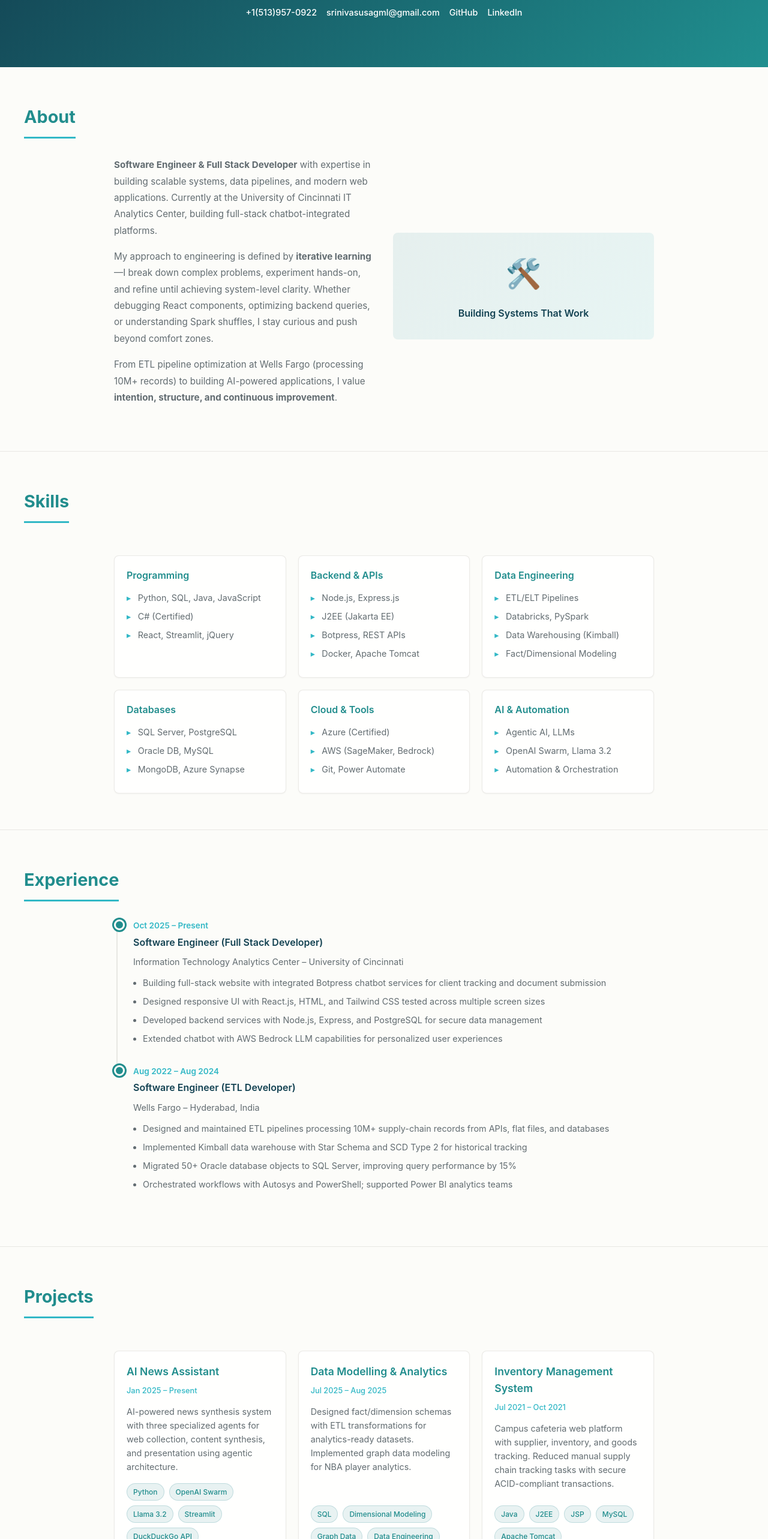
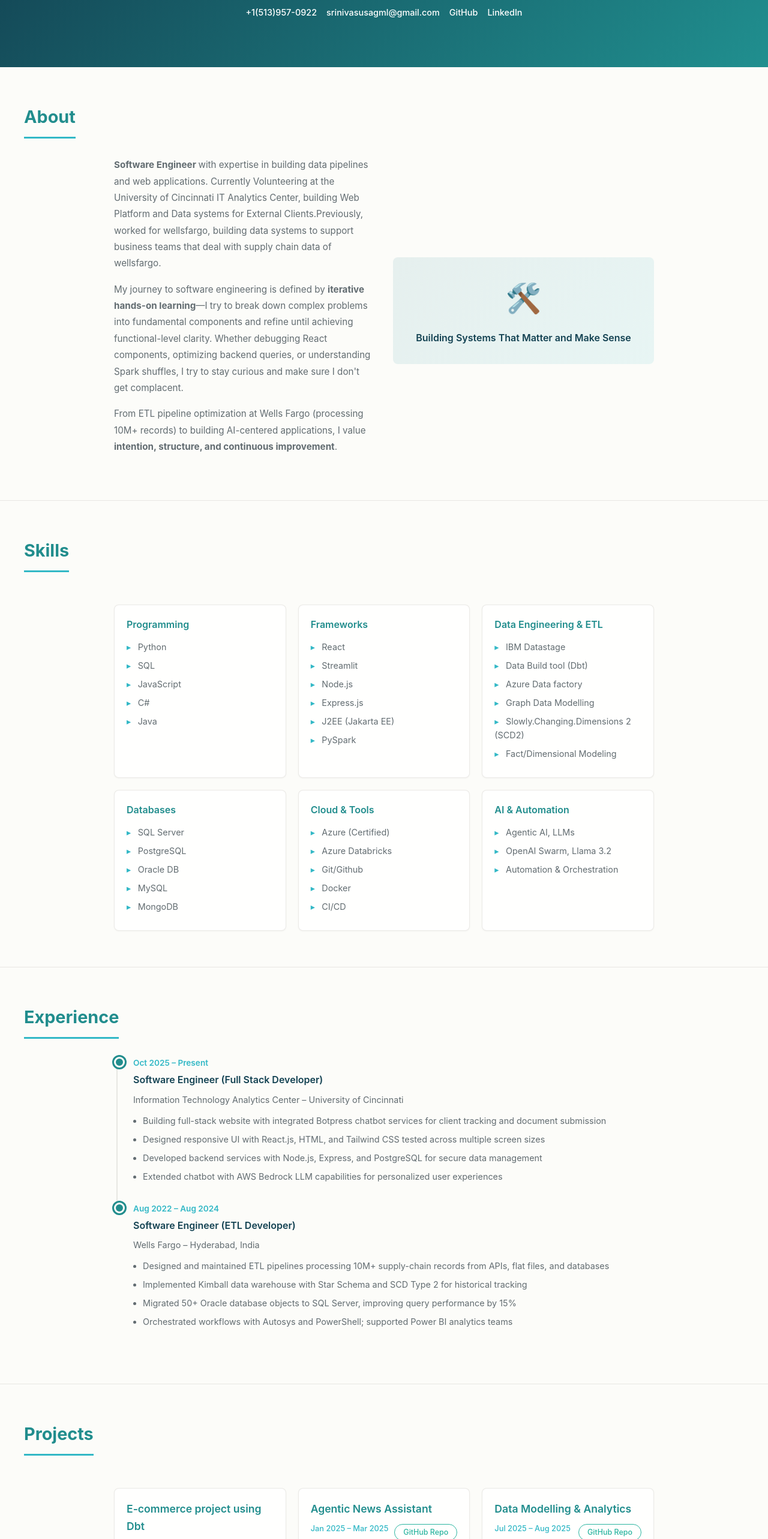
Before and after one commit to SrinivasVssj/My_Portfolio, a React (Vite) app: page / in a window 1280 px wide. Shown: the part 234-2800 px from the top of the page at 60% size. Built offline with nearby package versions, Linux system fonts and the light colour scheme.

Commit message:
Latest Updates on Portfolio (19-02-2026)

```diff
--- a/src/components/About.jsx
+++ b/src/components/About.jsx
@@ -7,23 +7,24 @@ const About = () => {
       <div className="about-content">
         <div className="about-text">
           <p>
-            <strong>Software Engineer & Full Stack Developer</strong> with expertise in building scalable systems,
-            data pipelines, and modern web applications. Currently at the University of Cincinnati IT Analytics Center,
-            building full-stack chatbot-integrated platforms.
+            <strong>Software Engineer </strong> with expertise in building
+            data pipelines and web applications. Currently Volunteering at the University of Cincinnati IT Analytics Center,
+            building Web Platform and Data systems for External Clients.Previously, worked for wellsfargo, building data systems
+            to support business teams that deal with supply chain data of wellsfargo.
           </p>
           <p>
-            My approach to engineering is defined by <strong>iterative learning</strong>—I break down complex problems,
-            experiment hands-on, and refine until achieving system-level clarity. Whether debugging React components,
-            optimizing backend queries, or understanding Spark shuffles, I stay curious and push beyond comfort zones.
+            My journey to software engineering is defined by <strong>iterative hands-on learning</strong>—I try to break down complex problems
+            into fundamental components and refine until achieving functional-level clarity. Whether debugging React components,
+            optimizing backend queries, or understanding Spark shuffles, I try to stay curious and make sure I don't get complacent.
           </p>
           <p>
-            From ETL pipeline optimization at Wells Fargo (processing 10M+ records) to building AI-powered applications,
+            From ETL pipeline optimization at Wells Fargo (processing 10M+ records) to building AI-centered applications,
             I value <strong>intention, structure, and continuous improvement</strong>.
           </p>
         </div>
         <div className="about-visual">
           <p className="visual-emoji">🛠️</p>
-          <p className="visual-text">Building Systems That Work</p>
+          <p className="visual-text">Building Systems That Matter and Make Sense</p>
         </div>
       </div>
     </section>
--- a/src/components/Contact.jsx
+++ b/src/components/Contact.jsx
@@ -3,11 +3,11 @@ import React from 'react';
 const Contact = () => {
   return (
     <section className="section contact-section">
-      <h2 className="section-title">Ready to Collaborate?</h2>
+      <h2 className="section-title">If you want to collaborate or learn more about my work</h2>
       <p className="contact-subtitle">
-        I'm always interested in opportunities where engineering clarity, ownership, and continuous learning matter.
+        I'm always interested in opportunities where building something would help your business.
       </p>
-      <a href="mailto:srinivasusagml@gmail.com" className="cta-button" target="_blank" rel="noopener noreferrer">Get In Touch</a>
+      <a href="mailto:srinivasusagml@gmail.com" className="cta-button" target="_blank" rel="noopener noreferrer">Click here to Get In Touch</a>
     </section>
   );
 };
--- a/src/components/Education.jsx
+++ b/src/components/Education.jsx
@@ -6,7 +6,7 @@ const Education = () => {
       degree: 'Master of Science in Information Technology',
       school: 'University of Cincinnati',
       period: 'Aug 2024 – Dec 2025',
-      gpa: '3.85/4',
+      gpa: '3.87/4',
       location: 'Cincinnati, Ohio, US'
     },
     {
--- a/src/components/Hero.jsx
+++ b/src/components/Hero.jsx
@@ -5,7 +5,7 @@ const Hero = () => {
     <section className="hero">
       <div className="hero-content">
         <h1 className="hero-title">Srinivas Reddy Kadira</h1>
-        <p className="hero-tagline">Full Stack Engineer | Data Engineering | AI/ML</p>
+        <p className="hero-tagline">Data Engineer with Software Development Capabilities | Agentic AI Enthusiast</p>
         <div className="hero-contact">
           <a href="tel:+15139570922" target="_blank" rel="noopener noreferrer">+1(513)957-0922</a>
           <a href="mailto:srinivasusagml@gmail.com" target="_blank" rel="noopener noreferrer">srinivasusagml@gmail.com</a>
--- a/src/components/Projects.jsx
+++ b/src/components/Projects.jsx
@@ -3,20 +3,36 @@ import React from 'react';
 const Projects = () => {
   const projects = [
     {
-      title: 'AI News Assistant',
-      date: 'Jan 2025 – Present',
-      description: 'AI-powered news synthesis system with three specialized agents for web collection, content synthesis, and presentation using agentic architecture.',
+      title: 'E-commerce project using Dbt',
+      date: 'Jan 2026 – Feb 2026',
+      Label: 'Demo Video',
+      Link: 'https://youtu.be/lzUoezucWnY',
+      description: 'End-to-end e-commerce data pipeline with Dbt using a public dataset to implement and test core dbt practices like ref and source macros for lineage, folder and model-level configuration',
+      tech: ['Dbt', 'SQL', 'yaml', 'Data Modelling', 'Data Lineage']
+
+    },
+    {
+      title: 'Agentic News Assistant',
+      date: 'Jan 2025 – Mar 2025',
+      Label: 'GitHub Repo',
+      Link: 'https://github.com/SrinivasVssj/Srinivas_CR/tree/main/Projects/News_Synthesizer',
+      description: 'Agentic AI enabled news synthesis system with three specialized agents for web collection, content synthesis, and presentation using Meta\'s Llama 3.2 model.',
       tech: ['Python', 'OpenAI Swarm', 'Llama 3.2', 'Streamlit', 'DuckDuckGo API']
+
     },
     {
       title: 'Data Modelling & Analytics',
       date: 'Jul 2025 – Aug 2025',
-      description: 'Designed fact/dimension schemas with ETL transformations for analytics-ready datasets. Implemented graph data modeling for NBA player analytics.',
+      Label: 'GitHub Repo',
+      Link: 'https://github.com/SrinivasVssj/Data_Engineering_Lab.git',
+      description: 'Designed fact/dimensional schemas and Implemented graph data modelling on different datasets (NBA Matches/ Website API hits).',
       tech: ['SQL', 'Dimensional Modeling', 'Graph Data', 'Data Engineering']
     },
     {
       title: 'Inventory Management System',
       date: 'Jul 2021 – Oct 2021',
+      Label: 'GitHub Repo',
+      Link: 'https://github.com/SrinivasVssj/CodenowMiniproject.git',
       description: 'Campus cafeteria web platform with supplier, inventory, and goods tracking. Reduced manual supply chain tracking tasks with secure ACID-compliant transactions.',
       tech: ['Java', 'J2EE', 'JSP', 'MySQL', 'Apache Tomcat']
     }
@@ -29,7 +45,20 @@ const Projects = () => {
         {projects.map((project, index) => (
           <div key={index} className="project-card">
             <h3 className="project-title">{project.title}</h3>
-            <p className="project-date">{project.date}</p>
+            {/* <p className="project-date">{project.date}</p> */}
+            <div className="project-meta">
+                  <p className="project-date">{project.date}</p>
+                  {project.Link && (
+                    <a
+                      href={project.Link}
+                      target="_blank"
+                      rel="noopener noreferrer"
+                      className="repo-btn"
+                    >
+                      {project.Label}
+                    </a>
+                  )}
+            </div>
             <p className="project-description">{project.description}</p>
             <div className="tech-tags">
               {project.tech.map((tag, i) => (
--- a/src/components/Skills.jsx
+++ b/src/components/Skills.jsx
@@ -4,23 +4,23 @@ const Skills = () => {
   const skillCategories = [
     {
       title: 'Programming',
-      items: ['Python, SQL, Java, JavaScript', 'C# (Certified)', 'React, Streamlit, jQuery']
+      items: ['Python', 'SQL', 'JavaScript', 'C#','Java']
     },
     {
-      title: 'Backend & APIs',
-      items: ['Node.js, Express.js', 'J2EE (Jakarta EE)', 'Botpress, REST APIs', 'Docker, Apache Tomcat']
+      title: 'Frameworks',
+      items: ['React', 'Streamlit', 'Node.js', 'Express.js', 'J2EE (Jakarta EE)','PySpark']
     },
     {
-      title: 'Data Engineering',
-      items: ['ETL/ELT Pipelines', 'Databricks, PySpark', 'Data Warehousing (Kimball)', 'Fact/Dimensional Modeling']
+      title: 'Data Engineering & ETL',
+      items: ['IBM Datastage', 'Data Build tool (Dbt)','Azure Data factory','Graph Data Modelling','Slowly.Changing.Dimensions 2 (SCD2)', 'Fact/Dimensional Modeling']
     },
     {
       title: 'Databases',
-      items: ['SQL Server, PostgreSQL', 'Oracle DB, MySQL', 'MongoDB, Azure Synapse']
+      items: ['SQL Server', 'PostgreSQL', 'Oracle DB', 'MySQL', 'MongoDB']
     },
     {
       title: 'Cloud & Tools',
-      items: ['Azure (Certified)', 'AWS (SageMaker, Bedrock)', 'Git, Power Automate']
+      items: ['Azure (Certified)', 'Azure Databricks' , 'Git/Github', 'Docker', 'CI/CD']
     },
     {
       title: 'AI & Automation',
--- a/src/styles/App.css
+++ b/src/styles/App.css
@@ -368,7 +368,27 @@ body {
   font-size: 1.1rem;
   font-weight: 600;
 }
-
+.project-meta {
+  display: flex;
+  align-items: center;
+  justify-content: space-between;
+}
+/* ── GitHub / Repo Button ── */
+.repo-btn {
+  text-decoration: none;
+  color: #2bb5a0;
+  border: 1px solid #2bb5a0;
+  border-radius: 20px;
+  padding: 3px 14px;
+  font-size: 0.78rem;
+  font-weight: 500;
+  white-space: nowrap;
+  transition: background 0.2s ease, color 0.2s ease;
+}
+.repo-btn:hover {
+  background-color: #2bb5a0;
+  color: #ffffff;
+}
 .project-date {
   font-size: 0.8rem;
   color: var(--accent);
@@ -383,7 +403,18 @@ body {
   font-size: 0.9rem;
   line-height: 1.6;
 }
-
+.project-description-button{
+  background: var(--primary);
+  color: white;
+  padding: 8px 16px;
+  border-radius: 6px;
+  text-decoration: none;
+  font-weight: 500;
+  transition: all 0.2s;
+  border: none;
+  cursor: pointer;
+  font-size: 0.85rem;
+}
 .tech-tags {
   display: flex;
   flex-wrap: wrap;
```
